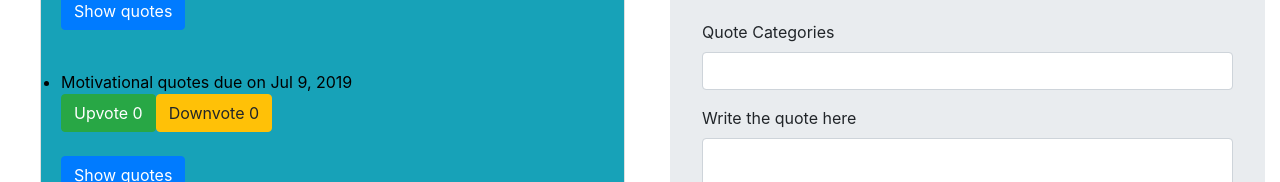
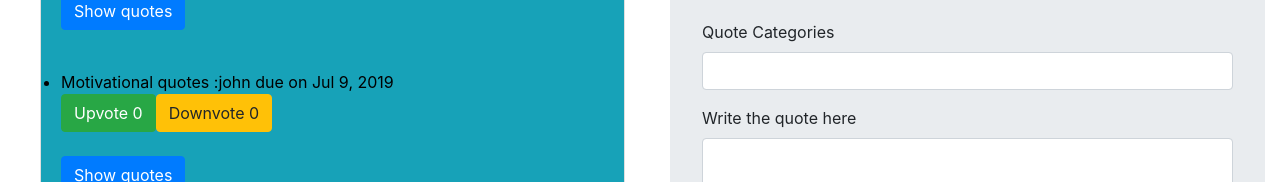
Before and after one commit to michael760odhiambo/My-quotes, an Angular app: page / in a window 1280 px wide. Shown: the part 582-764 px from the top of the page. Built offline with nearby package versions, Linux system fonts and the light colour scheme.

Commit message:
save john added quote

```diff
--- a/src/app/quote/quote.component.ts
+++ b/src/app/quote/quote.component.ts
@@ -10,7 +10,7 @@ export class QuoteComponent implements OnInit {
 
   quotes: Quote[] = [
   new Quote(1,'Love quotes : mike','1)A friend is someone who knows all about you and still loves you, 2) Darkness cannot drive out darkness only light can do that Hate cannot drive out hate only love can do that,3)We accept the love we think we deserve', new Date(2019,6,9)),
-  new Quote(2,'Motivational quotes','1)Successful people don’t become that way overnight, 2)Push yourself, because no one else is going to do it for you, 3)Why pushing yourself to the limit is the best way to see what you’re capable of, 4) Dream it. Wish it. Do it.', new Date(2019,6,9)),
+  new Quote(2,'Motivational quotes :john','1)Successful people don’t become that way overnight, 2)Push yourself, because no one else is going to do it for you, 3)Why pushing yourself to the limit is the best way to see what you’re capable of, 4) Dream it. Wish it. Do it.', new Date(2019,6,9)),
    new Quote(3,'Inspirational quotes','1)Dont judge each day by the harvest you reap but by the seeds that you plant, 2)Write it on your heart that every day is the best day in the year, 3)Every moment is a fresh beginning, 4)Without His love I can do nothing, with His love there is nothing I cannot do', new Date(2019,6,9)),
    new Quote(4,'Dream quotes','1)A dream doesnt become reality through magic; it takes sweat, determination and hard work, 2)All our dreams can come true, if we have the courage to pursue them, 3)Hold fast to dreams, for if dreams die, life is a broken-winged bird that cannot fly, 4)The future belongs to those who believe in the beauty of their dreams', new Date(2019,6,9)),
    new Quote(5,'Life quotes','1)Love For All, Hatred For None, 2)Change the world by being yourself, 3)Every moment is a fresh beginning, 4)Never regret anything that made you smile', new Date(2019,6,9)),
```
